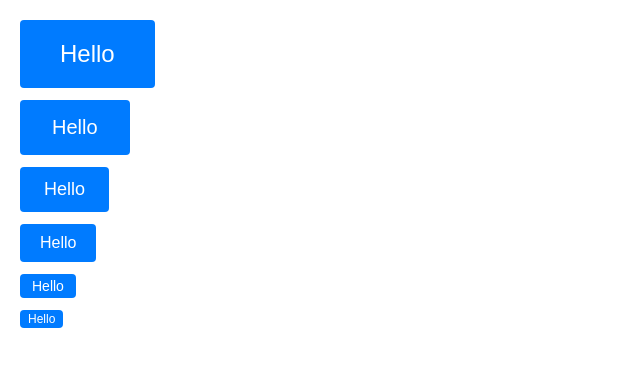
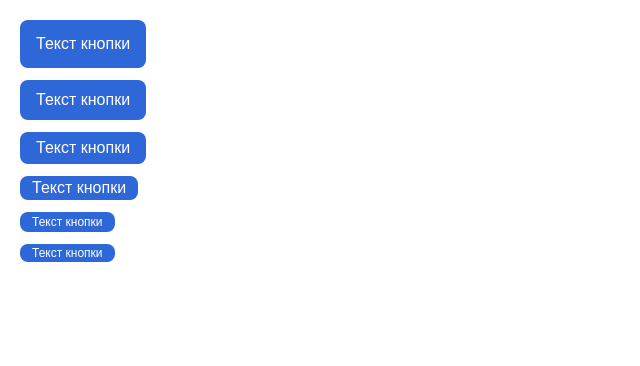
Before and after one commit to ipLance-digital/immortal_poni_client, a Next.js app: page / in a window 1280 px wide. Shown: the top 366 px of the page, without its empty margins (0-640 px from the left). Built offline with nearby package versions, Linux system fonts and the light colour scheme.

Commit message:
feat: theme

```diff
--- a/src/app/globals.css
+++ b/src/app/globals.css
@@ -10,7 +10,9 @@ body {
   -moz-osx-font-smoothing: grayscale;
 }
 
-* {
+*,
+*::after,
+*::before {
   box-sizing: border-box;
   padding: 0;
   margin: 0;
--- a/src/app/page.tsx
+++ b/src/app/page.tsx
@@ -1,6 +1,11 @@
+'use client';
+
 import { Button } from '@/shared/ui';
+import { useTheme } from 'styled-components';
 
 export default function Home() {
+  const theme = useTheme();
+
   return (
     <div
       style={{
@@ -8,16 +13,18 @@ export default function Home() {
         display: 'flex',
         flexDirection: 'column',
         gap: 12,
+        backgroundColor: theme.colors.white,
+        height: '100dvh',
       }}
     >
       <Button size='2xl' variant='solid'>
-        Hello
+        Текст кнопки
       </Button>
-      <Button size='xl'>Hello</Button>
-      <Button size='lg'>Hello</Button>
-      <Button size='md'>Hello</Button>
-      <Button size='xs'>Hello</Button>
-      <Button size='2xs'>Hello</Button>
+      <Button size='xl'>Текст кнопки</Button>
+      <Button size='lg'>Текст кнопки</Button>
+      <Button size='md'>Текст кнопки</Button>
+      <Button size='xs'>Текст кнопки</Button>
+      <Button size='2xs'>Текст кнопки</Button>
     </div>
   );
 }
--- a/src/app/providers/index.tsx
+++ b/src/app/providers/index.tsx
@@ -1,9 +1,14 @@
+'use client';
+
 import StyledComponentsRegistry from '@/shared/lib/registry';
+import { ThemeProvider } from '@/shared/theme/provider';
 
 export const Providers = ({ children }: { children: React.ReactNode }) => {
   return (
     <>
-      <StyledComponentsRegistry>{children}</StyledComponentsRegistry>
+      <StyledComponentsRegistry>
+        <ThemeProvider>{children}</ThemeProvider>
+      </StyledComponentsRegistry>
     </>
   );
 };
--- /dev/null
+++ b/src/shared/theme/dark-theme.ts
@@ -0,0 +1,76 @@
+export const DARK_THEME = {
+  black: '#EDEDED',
+  white: '#1A1A1A',
+  primary: {
+    900: '#CCE7FF',
+    800: '#A8D2FF',
+    700: '#86B9FF',
+    600: '#629FF3',
+    500: '#4B9FE0',
+    400: '#3483BD',
+    300: '#2A629C',
+    200: '#214B7B',
+    100: '#17345A',
+    50: '#0F2A45',
+  },
+  gray: {
+    900: '#E0E0E0',
+    800: '#C2C2C2',
+    700: '#A2A2A2',
+    600: '#8A8A8A',
+    500: '#737373',
+    400: '#5F5F5F',
+    300: '#4C4C4C',
+    200: '#3A3A3A',
+    100: '#2A2A2A',
+    50: '#1E1E1E',
+  },
+  orange: {
+    900: '#FFE1C0',
+    800: '#FFD3A8',
+    700: '#FFC08B',
+    600: '#FFBD6B',
+    500: '#E3A94E',
+    400: '#C58B3C',
+    300: '#A27031',
+    200: '#7C5823',
+    100: '#5A421B',
+    50: '#3F2E15',
+  },
+  red: {
+    900: '#FDCBCB',
+    800: '#FAB0B0',
+    700: '#F69393',
+    600: '#F37A7A',
+    500: '#D25656',
+    400: '#B34545',
+    300: '#943232',
+    200: '#732626',
+    100: '#571D1D',
+    50: '#401616',
+  },
+  green: {
+    900: '#DCFDE8',
+    800: '#C0FFD2',
+    700: '#A3F4BB',
+    600: '#8AE8A5',
+    500: '#73DA8C',
+    400: '#59C070',
+    300: '#43A157',
+    200: '#347C40',
+    100: '#265830',
+    50: '#1A3B23',
+  },
+  purple: {
+    900: '#E9C7FF',
+    800: '#D4A2FF',
+    700: '#BA79F9',
+    600: '#A05BF3',
+    500: '#8A48D2',
+    400: '#7435B3',
+    300: '#5D2E94',
+    200: '#482673',
+    100: '#381C58',
+    50: '#2A1741',
+  },
+};
--- /dev/null
+++ b/src/shared/theme/index.ts
@@ -0,0 +1,9 @@
+import { DARK_THEME } from './dark-theme';
+import { LIGHT_THEME } from './light-theme';
+
+export const theme = {
+  LIGHT_THEME,
+  DARK_THEME,
+};
+
+export type Theme = typeof theme;
--- /dev/null
+++ b/src/shared/theme/light-theme.ts
@@ -0,0 +1,76 @@
+export const LIGHT_THEME = {
+  black: '#000000',
+  white: '#FFFFFF',
+  primary: {
+    900: '#1E3A8A',
+    800: '#1E40AD',
+    700: '#1D4ED6',
+    600: '#2D67D8',
+    500: '#3B81F4',
+    400: '#60A5F9',
+    300: '#93C4FC',
+    200: '#BEDAFD',
+    100: '#BEDAFD',
+    50: '#EEF5FE',
+  },
+  gray: {
+    900: '#0F1728',
+    800: '#1F2939',
+    700: '#354153',
+    600: '#495566',
+    500: '#687386',
+    400: '#98A3B4',
+    300: '#CED5DE',
+    200: '#E4E8EE',
+    100: '#F2F5F8',
+    50: '#F9FAFC',
+  },
+  orange: {
+    900: '#76340F',
+    800: '#91400E',
+    700: '#B35309',
+    600: '#D87706',
+    500: '#F49D0B',
+    400: '#FABE24',
+    300: '#FBD24D',
+    200: '#FCE58A',
+    100: '#FDF2C6',
+    50: '#FEFAEA',
+  },
+  red: {
+    900: '#822727',
+    800: '#9B2C2C',
+    700: '#C53030',
+    600: '#E53E3E',
+    500: '#F56565',
+    400: '#FC8181',
+    300: '#FEB2B2',
+    200: '#FED7D7',
+    100: '#FEE3E3',
+    50: '#FFF5F5',
+  },
+  green: {
+    900: '#14522D',
+    800: '#166434',
+    700: '#157F3D',
+    600: '#16A24A',
+    500: '#22C35D',
+    400: '#4ADC7F',
+    300: '#86EEAB',
+    200: '#BAF6CF',
+    100: '#DBFBE6',
+    50: '#EFFCF3',
+  },
+  purple: {
+    900: '#561C84',
+    800: '#6921A5',
+    700: '#7D22CC',
+    600: '#9233E8',
+    500: '#A754F5',
+    400: '#BE83FA',
+    300: '#D7B3FD',
+    200: '#E8D4FE',
+    100: '#F2E7FE',
+    50: '#F9F4FE',
+  },
+};
--- /dev/null
+++ b/src/shared/theme/provider.tsx
@@ -0,0 +1,22 @@
+'use client';
+
+import {
+  DefaultTheme,
+  ThemeProvider as StyledComponentsThemeProvider,
+} from 'styled-components';
+import { theme } from './index';
+import { useState } from 'react';
+
+export const ThemeProvider = ({ children }: { children: React.ReactNode }) => {
+  const [colorScheme] = useState<'light' | 'dark'>('light');
+
+  const currentTheme: DefaultTheme = {
+    colors: colorScheme === 'light' ? theme.LIGHT_THEME : theme.DARK_THEME,
+  };
+
+  return (
+    <StyledComponentsThemeProvider theme={currentTheme}>
+      {children}
+    </StyledComponentsThemeProvider>
+  );
+};
--- a/src/shared/ui/button/button.styled.ts
+++ b/src/shared/ui/button/button.styled.ts
@@ -6,28 +6,34 @@ const sizes: Record<
   RuleSet<object>
 > = {
   '2xs': css`
-    padding: 2px 8px;
+    padding: 0 12px;
+    height: 18px;
     font-size: 12px;
   `,
   xs: css`
-    padding: 4px 12px;
-    font-size: 14px;
+    padding: 0 12px;
+    height: 20px;
+    font-size: 12px;
   `,
   md: css`
-    padding: 10px 20px;
+    padding: 0 12px;
+    height: 24px;
     font-size: 16px;
   `,
   lg: css`
-    padding: 12px 24px;
-    font-size: 18px;
+    padding: 0 16px;
+    height: 32px;
+    font-size: 16px;
   `,
   xl: css`
-    padding: 16px 32px;
-    font-size: 20px;
+    padding: 0 16px;
+    height: 40px;
+    font-size: 16px;
   `,
   '2xl': css`
-    padding: 20px 40px;
-    font-size: 24px;
+    padding: 0 16px;
+    height: 48px;
+    font-size: 16px;
   `,
 };
 
@@ -36,15 +42,17 @@ const variants: Record<
   RuleSet<object>
 > = {
   solid: css`
-    background-color: #007bff;
-    color: white;
+    background-color: ${({ theme }) => theme.colors.primary[600]};
+    color: ${({ theme }) => theme.colors.white};
+
     &:hover:not(:disabled) {
-      background-color: #0056b3;
+      background-color: ${({ theme }) => theme.colors.primary[700]};
     }
   `,
   subtle: css`
     background-color: rgba(0, 123, 255, 0.1);
     color: #007bff;
+
     &:hover:not(:disabled) {
       background-color: rgba(0, 123, 255, 0.2);
     }
@@ -52,6 +60,7 @@ const variants: Record<
   surface: css`
     background-color: #f0f0f0;
     color: #333;
+
     &:hover:not(:disabled) {
       background-color: #e0e0e0;
     }
@@ -60,6 +69,7 @@ const variants: Record<
     background-color: transparent;
     border: 1px solid #007bff;
     color: #007bff;
+
     &:hover:not(:disabled) {
       background-color: rgba(0, 123, 255, 0.1);
     }
@@ -67,6 +77,7 @@ const variants: Record<
   ghost: css`
     background-color: transparent;
     color: #007bff;
+
     &:hover:not(:disabled) {
       background-color: rgba(0, 123, 255, 0.1);
     }
@@ -74,6 +85,7 @@ const variants: Record<
   plain: css`
     background-color: transparent;
     color: #333;
+
     &:hover:not(:disabled) {
       background-color: rgba(0, 0, 0, 0.05);
     }
@@ -81,10 +93,9 @@ const variants: Record<
 };
 
 export const StyledButton = styled.button<ButtonVariantProps>`
-  padding: 10px 20px;
   width: fit-content;
   border: none;
-  border-radius: 4px;
+  border-radius: 8px;
   background-color: #007bff;
   color: white;
   cursor: pointer;
@@ -97,12 +108,8 @@ export const StyledButton = styled.button<ButtonVariantProps>`
     transform: translateY(2px) scale(0.98);
   }
 
-  &:hover {
-    background-color: #0056b3;
-  }
-
   &:disabled {
-    background-color: #cccccc;
+    opacity: 0.6;
     cursor: not-allowed;
   }
 `;
--- /dev/null
+++ b/src/shared/ui/button/index.ts
@@ -0,0 +1 @@
+export { Button } from './button';
```
Also changed, not shown: src/styled-components.d.ts (added, +9 -0 lines), src/shared/ui/button/button.tsx (renamed from src/shared/ui/button/index.tsx).
